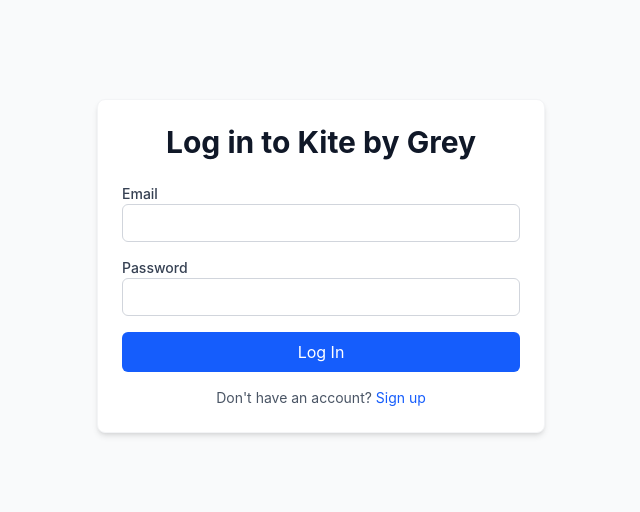
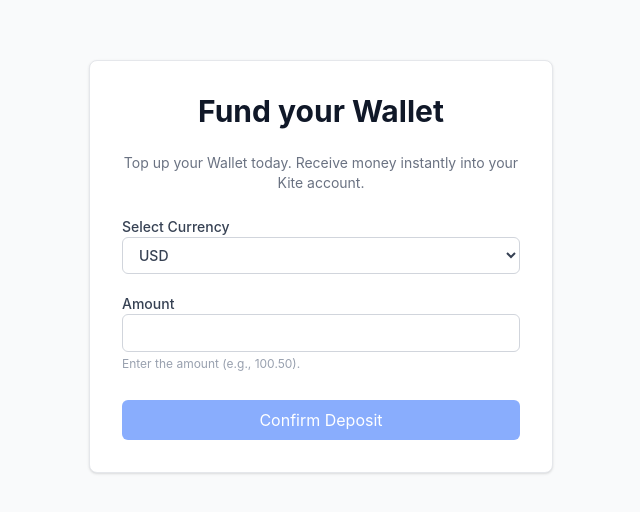
Before and after one commit to elijahthis/kite, a React (Vite) app in the folder frontend/: page /deposit in a window 1280 px wide. Before the commit this address led to /login. Shown: the part 134-646 px from the top of the page, without its empty margins (319-959 px from the left). Built offline with nearby package versions, Linux system fonts and the light colour scheme.

Commit message:
feat: Deposit frontend

```diff
--- a/frontend/src/App.tsx
+++ b/frontend/src/App.tsx
@@ -3,6 +3,7 @@
 import Login from "./features/auth/login";
 import Signup from "./features/auth/signup";
 import Dashboard from "./features/dash/Dashboard";
+import Deposit from "./features/transactions/Deposit";
 // import Signup from './features/auth/Signup';
 // import Dashboard from './features/dashboard/Dashboard';
 
@@ -11,14 +12,12 @@
 		<BrowserRouter>
 			<Routes>
 				<Route path="/" element={<Navigate to="/login" replace />} />
-
 				{/* Auth  */}
 				<Route path="/login" element={<Login />} />
 				<Route path="/signup" element={<Signup />} />
-
 				{/* Protected App Routes */}
 				<Route path="/dashboard" element={<Dashboard />} />
-
+				<Route path="/deposit" element={<Deposit />} />
 				<Route path="*" element={<Navigate to="/login" replace />} />
 			</Routes>
 		</BrowserRouter>
--- /dev/null
+++ b/frontend/src/components/SkeletonLoader.tsx
@@ -0,0 +1,14 @@
+const SkeletonLoader = ({
+	skeletonClass = "h-10 bg-gray-200 rounded w-full",
+}: {
+	skeletonClass?: string;
+}) => {
+	return (
+		<div className="mt-4 space-y-3 animate-pulse">
+			<div className={skeletonClass}></div>
+			<div className={skeletonClass}></div>
+		</div>
+	);
+};
+
+export default SkeletonLoader;
--- a/frontend/src/components/form/InputComponent.tsx
+++ b/frontend/src/components/form/InputComponent.tsx
@@ -1,6 +1,6 @@
 import type { ChangeEvent } from "react";
 
-interface InputComponent {
+interface InputComponentProps {
 	value: string;
 	setValue: (val: string) => void;
 	label: string;
@@ -14,7 +14,7 @@
 	label,
 	type,
 	required,
-}: InputComponent) => {
+}: InputComponentProps) => {
 	return (
 		<label className="block text-sm font-medium text-gray-700 mb-1">
 			{label}
--- /dev/null
+++ b/frontend/src/components/form/SelectDropdown.tsx
@@ -0,0 +1,36 @@
+import type { ChangeEvent } from "react";
+
+interface SelectDropdownProps {
+	label: string;
+	value: string;
+	setValue: (val: string) => void;
+	valueList: { label: string; value: string }[];
+}
+
+const SelectDropdown = ({
+	label,
+	value,
+	setValue,
+	valueList,
+}: SelectDropdownProps) => {
+	return (
+		<label className="block text-sm font-medium text-gray-700 mb-1">
+			{label}
+			<select
+				value={value}
+				onChange={(e: ChangeEvent<HTMLSelectElement>) =>
+					setValue(e.target.value)
+				}
+				className="w-full px-3 py-2 border border-gray-300 rounded-md focus:outline-none focus:ring-2 focus:ring-blue-500 bg-white"
+			>
+				{valueList.map((cur) => (
+					<option key={cur.value} value={cur.value}>
+						{cur.label}
+					</option>
+				))}
+			</select>
+		</label>
+	);
+};
+
+export default SelectDropdown;
--- a/frontend/src/features/dash/DashBalances.tsx
+++ b/frontend/src/features/dash/DashBalances.tsx
@@ -1,6 +1,7 @@
 import DashBanner from "../../components/dash/DashBanner";
 import DashCard from "../../components/dash/DashCard";
 import { H2 } from "../../components/headings";
+import SkeletonLoader from "../../components/SkeletonLoader";
 import { useBalances } from "../../hooks/useDashboardQueries";
 import { formatCurrency } from "../../utils";
 
@@ -14,10 +15,7 @@
 		<section>
 			<H2>Your Wallets</H2>
 			{loadingBalances ? (
-				<div className="animate-pulse flex space-x-4 mt-4">
-					<div className="h-24 bg-gray-200 rounded w-1/4"></div>
-					<div className="h-24 bg-gray-200 rounded w-1/4"></div>
-				</div>
+				<SkeletonLoader skeletonClass="h-24 bg-gray-200 rounded w-1/4" />
 			) : errorBalances ? (
 				<DashBanner>Failed to load balances.</DashBanner>
 			) : (
--- /dev/null
+++ b/frontend/src/features/dash/DashQuickActions.tsx
@@ -0,0 +1,39 @@
+import { Link } from "react-router-dom";
+import { H2 } from "../../components/headings";
+
+const DashQuickActions = () => {
+	type ActionItem = { label: string; route: string };
+	const ACTIONS: ActionItem[] = [
+		{
+			label: "+ Deposit",
+			route: "/deposit",
+		},
+		{
+			label: "Convert FX",
+			route: "/conversion",
+		},
+		{
+			label: "Payout",
+			route: "/payout",
+		},
+	];
+
+	return (
+		<div className="flex flex-col sm:flex-row sm:items-center justify-between gap-4">
+			<H2>Dashboard</H2>
+			<div className="flex space-x-3">
+				{ACTIONS.map((item: ActionItem, ind: number) => (
+					<Link
+						to={item.route}
+						className={`${ind == 0 ? "bg-blue-600 text-white hover:bg-blue-700" : "bg-white text-gray-700 border border-gray-300 hover:bg-gray-50"}
+                         px-4 py-2 rounded-md  transition-colors text-sm font-medium shadow-sm`}
+					>
+						{item.label}
+					</Link>
+				))}
+			</div>
+		</div>
+	);
+};
+
+export default DashQuickActions;
--- a/frontend/src/features/dash/DashTransactionHistory.tsx
+++ b/frontend/src/features/dash/DashTransactionHistory.tsx
@@ -1,5 +1,6 @@
 import DashBanner from "../../components/dash/DashBanner";
 import { H2 } from "../../components/headings";
+import SkeletonLoader from "../../components/SkeletonLoader";
 import { useTransactionHistory } from "../../hooks/useDashboardQueries";
 import { formatCurrency } from "../../utils";
 
@@ -14,10 +15,7 @@
 		<section>
 			<H2>Recent Transactions</H2>
 			{loadingTxns ? (
-				<div className="mt-4 space-y-3 animate-pulse">
-					<div className="h-10 bg-gray-200 rounded w-full"></div>
-					<div className="h-10 bg-gray-200 rounded w-full"></div>
-				</div>
+				<SkeletonLoader />
 			) : errorTxns ? (
 				<DashBanner>Failed to load transaction history.</DashBanner>
 			) : (
--- a/frontend/src/features/dash/Dashboard.tsx
+++ b/frontend/src/features/dash/Dashboard.tsx
@@ -3,13 +3,14 @@
 import { formatCurrency } from "../../utils";
 import DashBalances from "./DashBalances";
 import DashTransactionHistory from "./DashTransactionHistory";
+import DashQuickActions from "./DashQuickActions";
 
 export default function Dashboard() {
 	return (
 		<MainLayout>
 			<div className="max-w-7xl mx-auto py-8 px-4 sm:px-6 lg:px-8 space-y-8">
+				<DashQuickActions />
 				<DashBalances />
-
 				<DashTransactionHistory />
 			</div>
 		</MainLayout>
--- /dev/null
+++ b/frontend/src/features/transactions/Deposit.tsx
@@ -0,0 +1,134 @@
+import { useState } from "react";
+import { useNavigate } from "react-router-dom";
+import { useMutation, useQueryClient } from "@tanstack/react-query";
+import { apiClient } from "../../api/client";
+import MainLayout from "../../layouts/MainLayout";
+import { H2 } from "../../components/headings";
+import Button from "../../components/Button";
+import InputComponent from "../../components/form/InputComponent";
+import AuthBanner from "../../components/auth/AuthBanner";
+import SelectDropdown from "../../components/form/SelectDropdown";
+
+// The currencies supported by your backend enum
+const SUPPORTED_CURRENCIES = ["USD", "GBP", "EUR", "NGN", "KES"];
+
+export default function Deposit() {
+	const navigate = useNavigate();
+	const queryClient = useQueryClient();
+
+	const [currency, setCurrency] = useState("USD");
+	const [amountStr, setAmountStr] = useState("");
+	const [successMsg, setSuccessMsg] = useState("");
+
+	const depositMutation = useMutation({
+		mutationFn: async (payload: {
+			currency: string;
+			amount: number;
+			reference: string;
+		}) => {
+			const response = await apiClient.post("/deposits", payload);
+			return response.data;
+		},
+		onSuccess: () => {
+			queryClient.invalidateQueries({ queryKey: ["balances"] });
+			queryClient.invalidateQueries({ queryKey: ["transactions"] });
+
+			setSuccessMsg(`Successfully deposited ${currency} ${amountStr}`);
+			setAmountStr("");
+
+			setTimeout(() => navigate("/dashboard"), 2000);
+		},
+	});
+
+	const handleSubmit = (e: React.FormEvent) => {
+		e.preventDefault();
+		setSuccessMsg("");
+
+		const parsedAmount = parseFloat(amountStr);
+		if (isNaN(parsedAmount) || parsedAmount <= 0) {
+			return;
+		}
+
+		const amountInMinorUnits = Math.round(parsedAmount * 100);
+
+		const reference = crypto.randomUUID();
+
+		depositMutation.mutate({
+			currency,
+			amount: amountInMinorUnits,
+			reference,
+		});
+	};
+
+	return (
+		<MainLayout>
+			<div className="max-w-lg mx-auto py-12 px-4 sm:px-6">
+				<div className="bg-white p-8 border border-gray-200 rounded-lg shadow-sm">
+					<H2>Fund your Wallet</H2>
+					<p className="text-gray-500 text-sm text-center mb-6 mt-1">
+						Top up your Wallet today. Receive money instantly into your Kite
+						account.
+					</p>
+
+					{/* Error State */}
+					{depositMutation.isError && (
+						<div className="mb-4">
+							<AuthBanner>
+								{(depositMutation.error as any).response?.data?.message ||
+									"Failed to process deposit"}
+							</AuthBanner>
+						</div>
+					)}
+
+					{/* Success State */}
+					{successMsg && (
+						<div className="mb-4 p-3 bg-green-50 text-green-700 rounded-md text-sm font-medium">
+							{successMsg}
+						</div>
+					)}
+
+					<form onSubmit={handleSubmit} className="space-y-5">
+						<div>
+							<SelectDropdown
+								label="Select Currency"
+								value={currency}
+								setValue={(val: string) => setCurrency(val)}
+								valueList={SUPPORTED_CURRENCIES.map((item) => ({
+									label: item,
+									value: item,
+								}))}
+							/>
+						</div>
+
+						<div>
+							<InputComponent
+								type="number"
+								label="Amount"
+								required={true}
+								value={amountStr}
+								setValue={(val: string) => setAmountStr(val)}
+								// Adding extra props if your InputComponent supports them:
+								// min="0.01"
+								// step="0.01"
+							/>
+							<p className="text-xs text-gray-400 mt-1">
+								Enter the amount (e.g., 100.50).
+							</p>
+						</div>
+
+						<div className="pt-2">
+							<Button
+								type="submit"
+								disabled={depositMutation.isPending || !amountStr}
+							>
+								{depositMutation.isPending
+									? "Processing..."
+									: "Confirm Deposit"}
+							</Button>
+						</div>
+					</form>
+				</div>
+			</div>
+		</MainLayout>
+	);
+}
```
Also changed, not shown: 1 other file (tests, documents, lock files or other folders).
